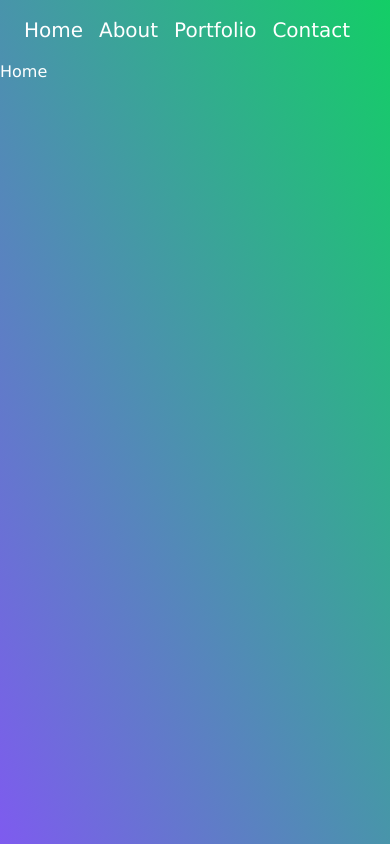
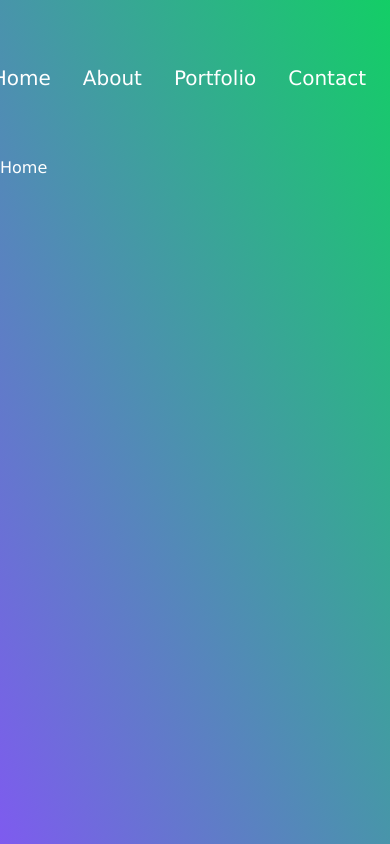
Before and after one commit to RideN91/my-web-portfolio, a React (Create React App) app: page / in a window 390 px wide. Built offline with nearby package versions, Linux system fonts and the light colour scheme.

Commit message:
Responsive menu

```diff
--- a/src/Navbar.js
+++ b/src/Navbar.js
@@ -5,7 +5,7 @@ const Navbar = () => {
     return (
 
         <nav>
-            <ul className='sticky z-[20] mx-auto flex w-full items-end justify-end px-8 py-2 space-x-4'>
+            <ul className='sticky z-[20] mx-auto flex w-full items-end justify-end px-6 py-16 space-x-8 md:justify-end sm:justify-center'>
                 <li>
                     <a className="text-xl" href="/">Home</a>
                 </li>
--- a/src/styles.css
+++ b/src/styles.css
@@ -20,7 +20,6 @@ body {
 
 nav {
     display: flex;
-    padding: 2%;
 }
 
 li:hover {
```
